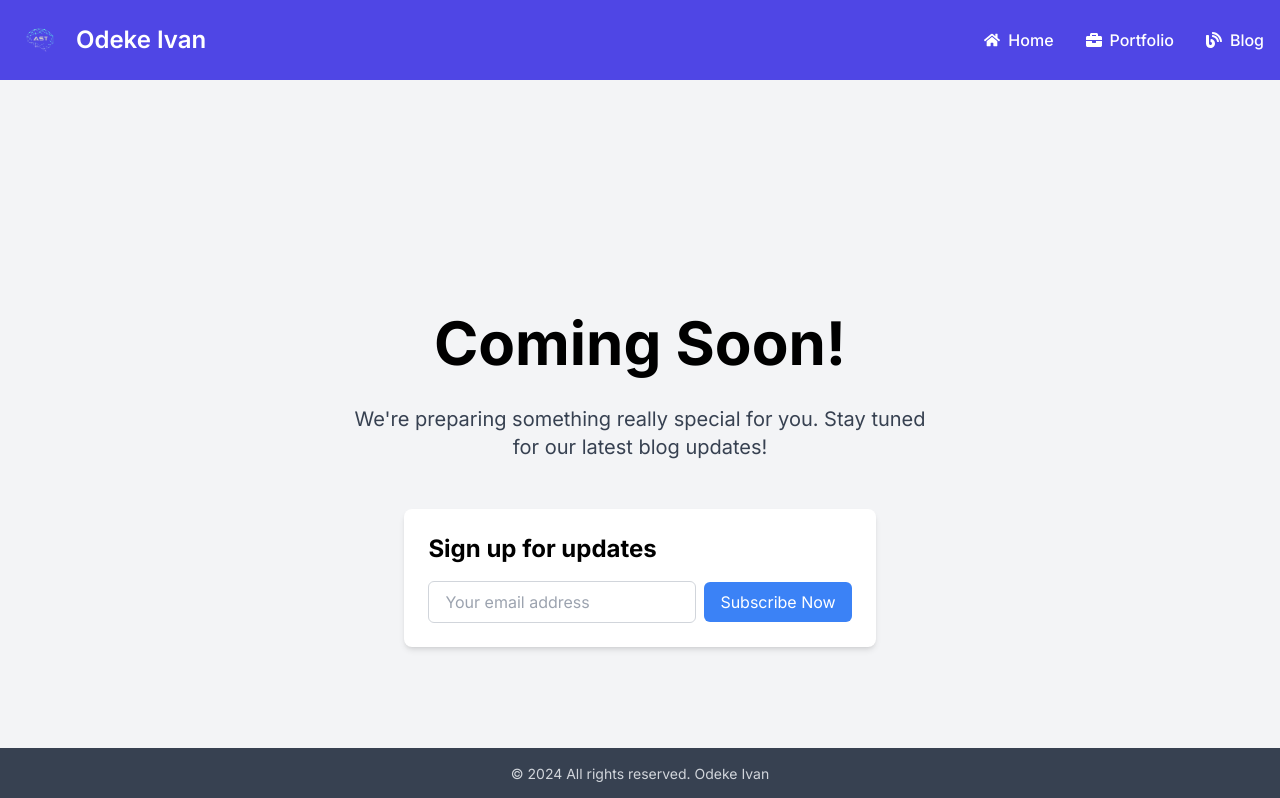
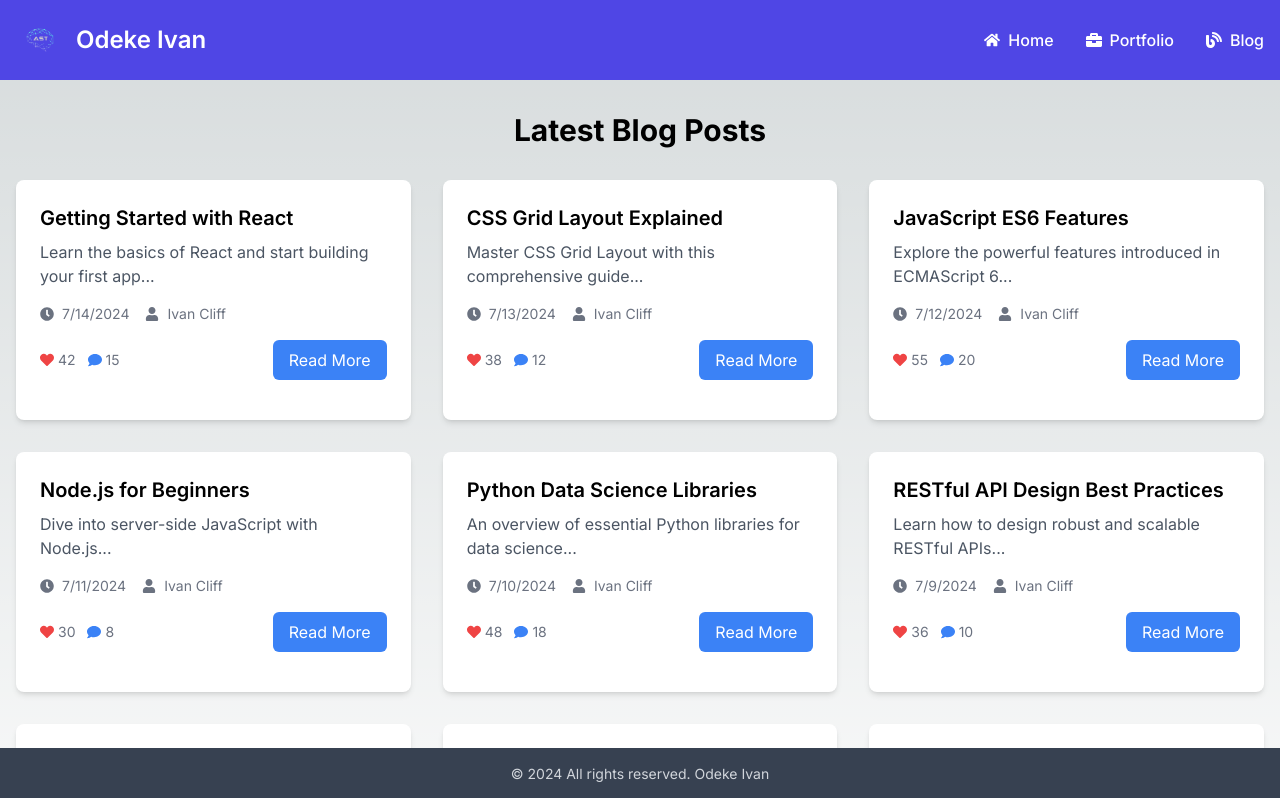
Before and after one commit to ivancliff029/portfolio, a Next.js app: page /blogs in a window 1280 px wide. Shown: the top 798 px of the page. Built offline with nearby package versions, Linux system fonts and the light colour scheme.

Commit message:
Fix:code clean up

```diff
--- a/app/blogs/page.tsx
+++ b/app/blogs/page.tsx
@@ -1,28 +1,53 @@
 import React from 'react';
 import Navbar from '../Components/Navbar';
 import Footer from '../Components/Footer';
+import { FaClock, FaUser, FaHeart, FaComment } from 'react-icons/fa';
 
-const ComingSoon = () => {
+const BlogPosts = () => {
+  // Sample blog post data
+  const posts = [
+    { id: 1, title: "Getting Started with React", description: "Learn the basics of React and start building your first app...", date: "2024-07-14", likes: 42, comments: 15 },
+    { id: 2, title: "CSS Grid Layout Explained", description: "Master CSS Grid Layout with this comprehensive guide...", date: "2024-07-13", likes: 38, comments: 12 },
+    { id: 3, title: "JavaScript ES6 Features", description: "Explore the powerful features introduced in ECMAScript 6...", date: "2024-07-12", likes: 55, comments: 20 },
+    { id: 4, title: "Node.js for Beginners", description: "Dive into server-side JavaScript with Node.js...", date: "2024-07-11", likes: 30, comments: 8 },
+    { id: 5, title: "Python Data Science Libraries", description: "An overview of essential Python libraries for data science...", date: "2024-07-10", likes: 48, comments: 18 },
+    { id: 6, title: "RESTful API Design Best Practices", description: "Learn how to design robust and scalable RESTful APIs...", date: "2024-07-09", likes: 36, comments: 10 },
+    { id: 7, title: "Introduction to Docker", description: "Understand containerization and get started with Docker...", date: "2024-07-08", likes: 40, comments: 14 },
+    { id: 8, title: "Machine Learning Basics", description: "An introduction to key concepts in machine learning...", date: "2024-07-07", likes: 52, comments: 22 },
+    { id: 9, title: "Git Version Control", description: "Master Git for effective collaboration and version control...", date: "2024-07-06", likes: 45, comments: 16 },
+  ];
+
   return (
     <>
       <Navbar />
-      <div className="flex flex-col items-center justify-center h-screen bg-gray-100">
-        <h1 className="text-4xl md:text-6xl font-bold text-center mb-8">Coming Soon!</h1>
-        <p className="text-lg md:text-xl text-gray-700 text-center mb-12 max-w-xl">
-          We're preparing something really special for you. Stay tuned for our latest blog updates!
-        </p>
-        <div className="bg-white p-6 rounded-lg shadow-md">
-          <h2 className="text-2xl font-bold mb-4">Sign up for updates</h2>
-          <form className="flex flex-col sm:flex-row items-center justify-center">
-            <input
-              type="email"
-              placeholder="Your email address"
-              className="py-2 px-4 mb-2 sm:mb-0 sm:mr-2 w-full sm:w-auto border border-gray-300 rounded-md focus:outline-none"
-            />
-            <button className="bg-blue-500 text-white px-4 py-2 rounded-md hover:bg-blue-600 focus:outline-none">
-              Subscribe Now
-            </button>
-          </form>
+      <div className="container mx-auto px-4 py-8">
+        <h1 className="text-3xl font-bold mb-8 text-center">Latest Blog Posts</h1>
+        <div className="grid grid-cols-1 md:grid-cols-2 lg:grid-cols-3 gap-8">
+          {posts.map((post) => (
+            <div key={post.id} className="bg-white rounded-lg shadow-md overflow-hidden">
+              <div className="p-6">
+                <h2 className="text-xl font-semibold mb-2">{post.title}</h2>
+                <p className="text-gray-600 mb-4">{post.description}</p>
+                <div className="flex items-center text-sm text-gray-500 mb-4">
+                  <FaClock className="mr-2" />
+                  <span>{new Date(post.date).toLocaleDateString()}</span>
+                  <FaUser className="ml-4 mr-2" />
+                  <span>Ivan Cliff</span>
+                </div>
+                <div className="flex items-center justify-between mb-4">
+                  <div className="flex items-center text-sm text-gray-500">
+                    <FaHeart className="mr-1 text-red-500" />
+                    <span>{post.likes}</span>
+                    <FaComment className="ml-3 mr-1 text-blue-500" />
+                    <span>{post.comments}</span>
+                  </div>
+                  <button className="bg-blue-500 text-white px-4 py-2 rounded-md hover:bg-blue-600 transition duration-300">
+                    Read More
+                  </button>
+                </div>
+              </div>
+            </div>
+          ))}
         </div>
       </div>
       <Footer />
@@ -30,4 +55,4 @@ const ComingSoon = () => {
   );
 };
 
-export default ComingSoon;
+export default BlogPosts;
```
